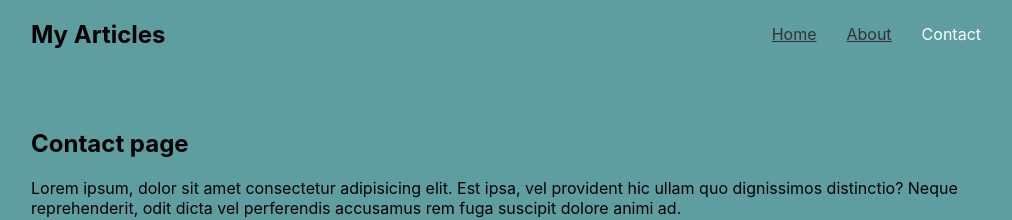
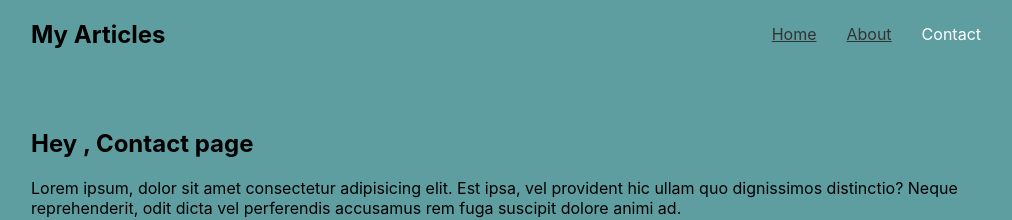
Before and after one commit to KJCastillo/multipage-site, a React (Create React App) app: page /contact in a window 1280 px wide. Shown: the top 220 px of the page, without its empty margins (129-1141 px from the left). Built offline with nearby package versions, Linux system fonts and the light colour scheme.

Commit message:
query paramater

```diff
--- a/src/pages/Contact.js
+++ b/src/pages/Contact.js
@@ -1,7 +1,15 @@
+import { useLocation } from "react-router-dom";
+
 export default function Contact() {
+  const queryString = useLocation().search
+  //get query string from the path in the browswer
+
+  const queryParams = new URLSearchParams(queryString)
+  const name = queryParams.get("name")
+
   return (
     <div>
-      <h2>Contact page</h2>
+      <h2>Hey {name}, Contact page</h2>
       <p>
         Lorem ipsum, dolor sit amet consectetur adipisicing elit. Est ipsa, vel
         provident hic ullam quo dignissimos distinctio? Neque reprehenderit,
```
